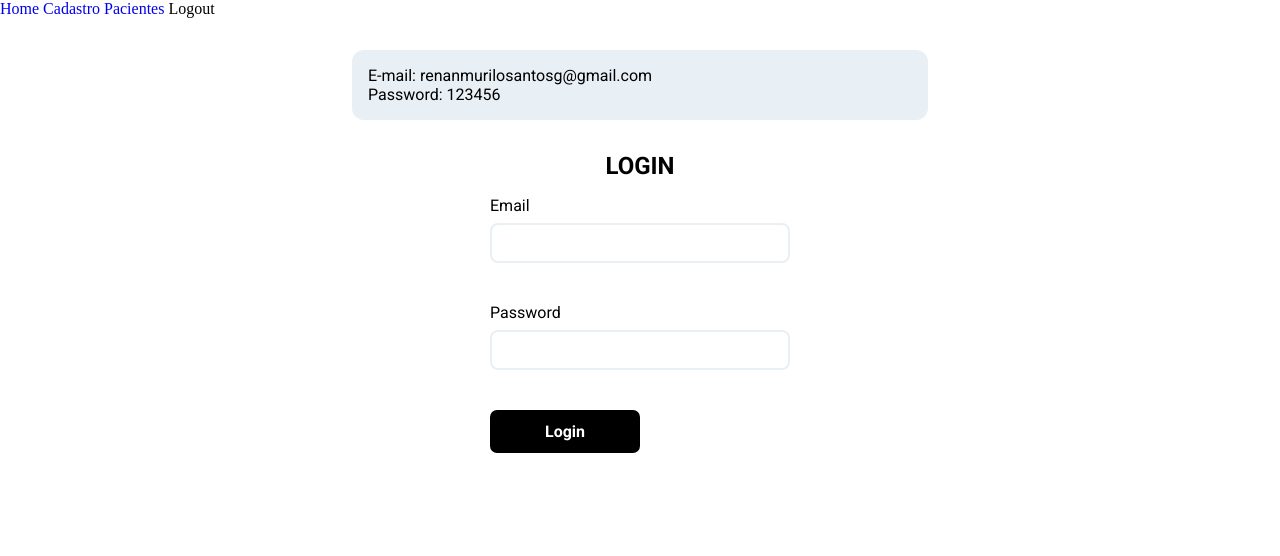
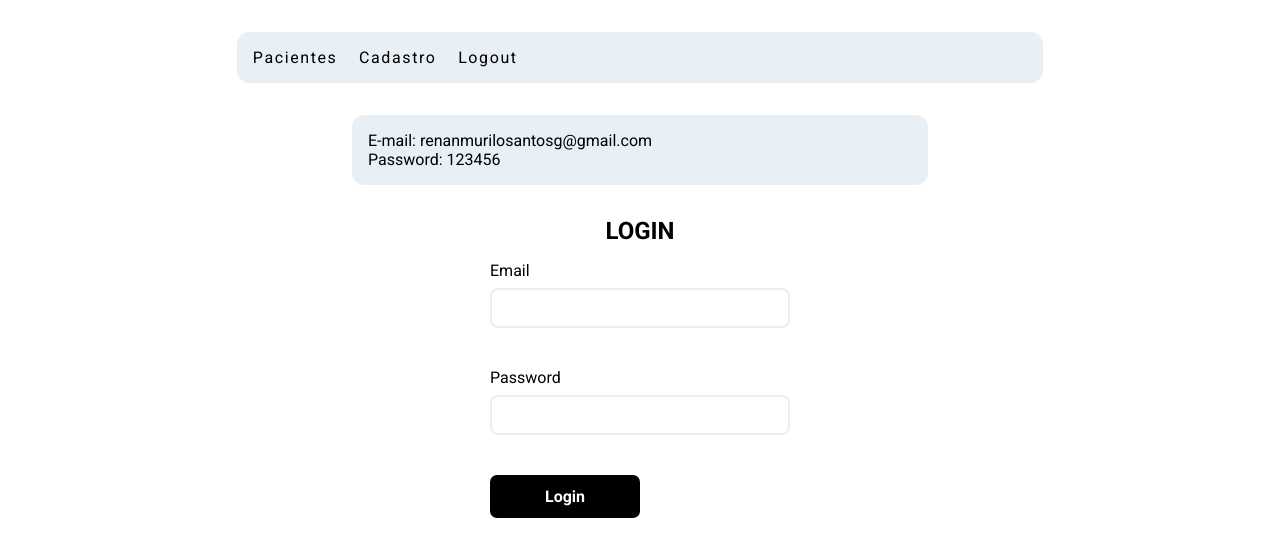
Before and after one commit to renanmurilo/desafio-om30, a Vue app: page /login in a window 1280 px wide. Shown: the top 556 px of the page. Built offline with nearby package versions, Linux system fonts and the light colour scheme; sample sign-in values are in the browser's storage.

Commit message:
ajustando menu

```diff
--- a/index.html
+++ b/index.html
@@ -4,7 +4,6 @@
     <meta charset="UTF-8">
     <link rel="icon" href="/favicon.ico">
     <meta name="viewport" content="width=device-width, initial-scale=1.0">
-    <!-- <link href="//netdna.bootstrapcdn.com/bootstrap/4.5.2/css/bootstrap.min.css" rel="stylesheet" /> -->
     <title>Vite App</title>
   </head>
   <body>
--- a/src/App.vue
+++ b/src/App.vue
@@ -1,30 +1,11 @@
 <script setup>
-import { RouterLink, RouterView } from 'vue-router';
-
-import { useAuthStore } from '@/stores';
-
-const authStore = useAuthStore();
+import Header from '@/components/Header.vue';
 </script>
 
 <template>
     <div class="app-container bg-light">
-        <nav
-            v-show="authStore.user"
-            class="navbar navbar-expand navbar-dark bg-dark"
-        >
-            <div class="navbar-nav">
-                <RouterLink to="/" class="nav-item nav-link">Home</RouterLink>
-                <RouterLink to="/cadastro" class="nav-item nav-link">
-                    Cadastro
-                </RouterLink>
-                <RouterLink to="/pacientes" class="nav-item nav-link">
-                    Pacientes
-                </RouterLink>
-                <a @click="authStore.logout()" class="nav-item nav-link">
-                    Logout
-                </a>
-            </div>
-        </nav>
+        <Header />
+
         <div class="container pt-4 pb-4">
             <RouterView />
         </div>
--- /dev/null
+++ b/src/components/Header.vue
@@ -0,0 +1,51 @@
+<script setup>
+import { RouterLink, RouterView } from 'vue-router';
+
+import { useAuthStore } from '@/stores';
+
+const authStore = useAuthStore();
+</script>
+
+<template>
+    <header class="shell">
+        <nav v-show="authStore.user">
+            <div class="navbar-nav">
+                <router-link to="/pacientes" class="nav-item">
+                    Pacientes
+                </router-link>
+
+                <router-link to="/cadastro" class="nav-item">
+                    Cadastro
+                </router-link>
+
+                <a @click="authStore.logout()" class="nav-item nav-link">
+                    Logout
+                </a>
+            </div>
+        </nav>
+    </header>
+</template>
+
+<style lang="scss">
+header {
+    nav {
+        border-radius: 0.75rem;
+        background-color: $background;
+        padding: 1rem;
+        max-width: 70%;
+        margin: 2rem auto;
+
+        .nav-item {
+            @include font-roboto(1rem, 400);
+            color: $primary;
+            margin-right: 1rem;
+            text-transform: capitalize;
+            letter-spacing: 0.1rem;
+
+            &.active {
+                font-weight: 700;
+            }
+        }
+    }
+}
+</style>
--- a/src/router/index.js
+++ b/src/router/index.js
@@ -12,8 +12,8 @@ const router = createRouter({
       name: 'home',
       component: HomeView,
       children: [
+        { path: '/pacientes', name: 'pacientes', component: () => import('@/components/Pacientes.vue'), },
         { path: '/cadastro', name: 'cadastro', component: () => import('@/components/Cadastro.vue'), },
-        { path: '/pacientes', name: 'pacientes', component: () => import('@/components/Pacientes.vue'), },
         { path: '/editar/:id', name: 'editar', component: () => import('@/components/Editar.vue'), },
       ]
     },
--- a/src/stores/auth.js
+++ b/src/stores/auth.js
@@ -23,7 +23,7 @@ export const useAuthStore = defineStore({
             localStorage.setItem('user', JSON.stringify(user));
 
             // redirect to previous url or default to home page
-            router.push(this.returnUrl || '/');
+            router.push(this.returnUrl || '/pacientes');
         },
         logout() {
             this.user = null;
```
